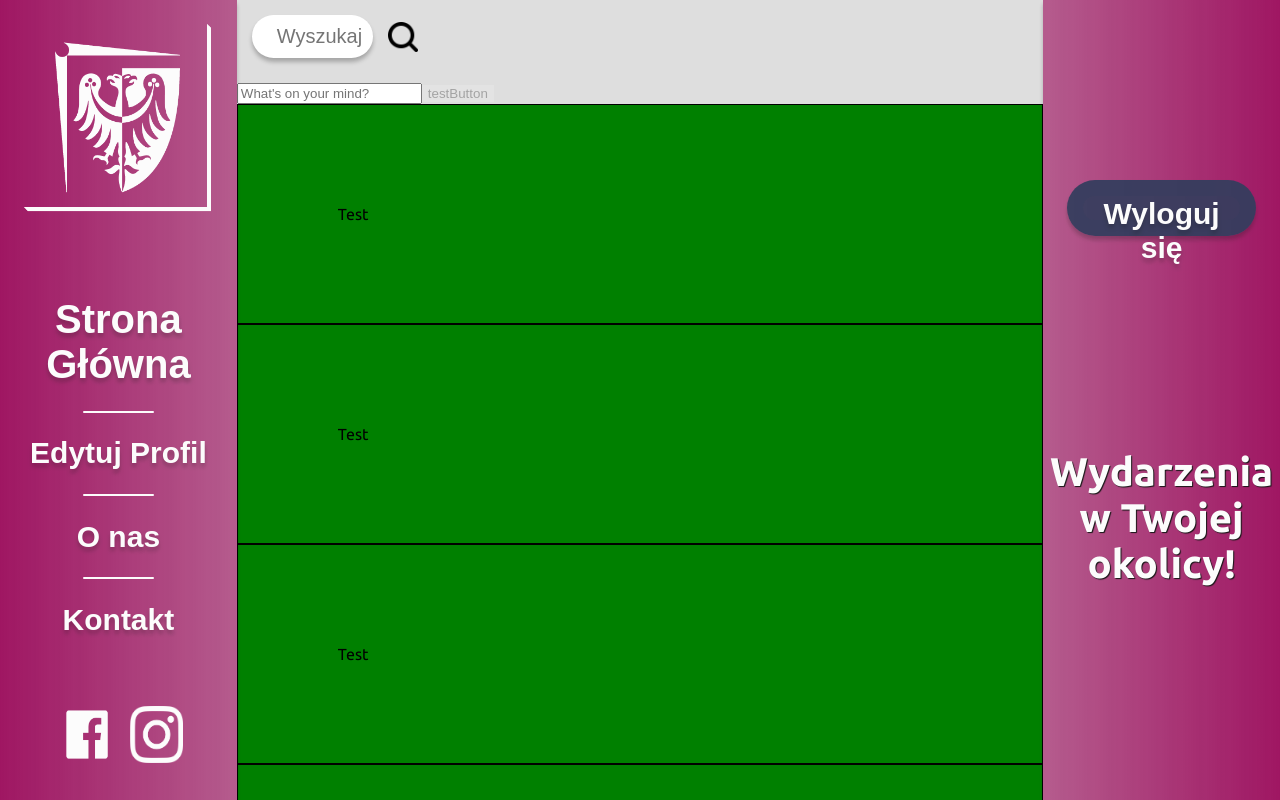
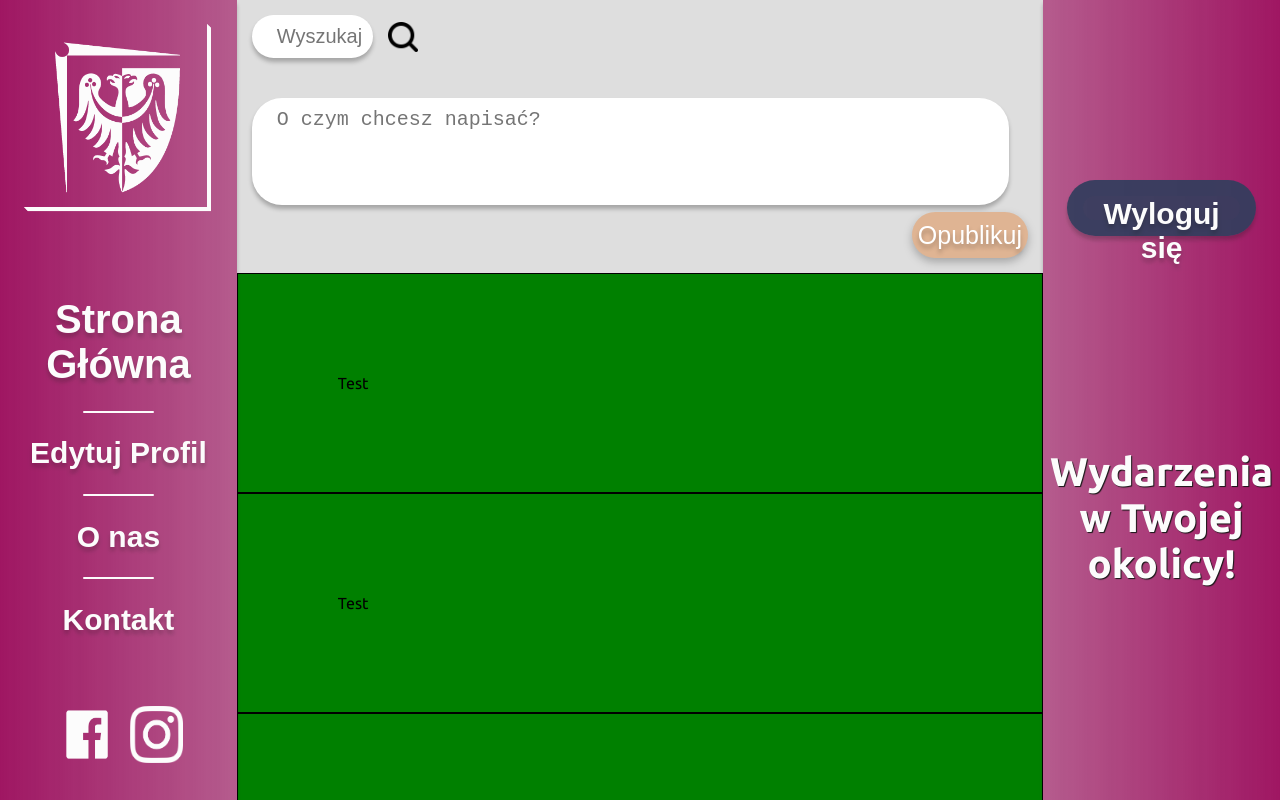
Before and after one commit to RussetFox/Engineering-Thesis-Wirtualna-Politechnika, a React (Create React App) app in the folder wirtualna-front/: page /contents in a window 1280 px wide. Built offline with nearby package versions, Linux system fonts and the light colour scheme.

Commit message:
Alpha 1.4.10: Minor tweaks and changes. Clearing edit history before coming back to coding after finals

```diff
--- a/wirtualna-front/src/Components/Create-Post-Component.tsx
+++ b/wirtualna-front/src/Components/Create-Post-Component.tsx
@@ -2,30 +2,38 @@ import '../Styles/Create-Post-Component.css';
 import React from 'react';
 import { useState } from 'react';
 
-interface CreatePostProps{
-    contentText:React.Dispatch<React.SetStateAction<string>>;
+interface CreatePostProps {
+    contentText: React.Dispatch<React.SetStateAction<string>>;
 }
 
-const CreatePostComponent:React.FC<CreatePostProps> = ({contentText})=>{
-    const [postInput, setPostInput] = useState(() => { return '' })
+const CreatePostComponent: React.FC<CreatePostProps> = ({ contentText }) => {
     const [inputValue, setInputValue] = useState(() => { return '' })
     const [isButtonActive, setIsButtonActive] = useState(() => { return false })
 
-    const handleInputChange = (e) =>{
+    const handleInputChange = (e) => {
         const inputFieldValue = e.target.value;
         setInputValue(inputFieldValue);
-        setIsButtonActive(inputFieldValue.length>=50);
+        setIsButtonActive(inputFieldValue.length >= 50);
+    }
+
+    function handlePostSubmit() {
+        contentText(inputValue);
+        setIsButtonActive(false);
+        setInputValue('');
     }
 
 
     return (
         <div className="create-post-frame">
-            <input
+            <textarea
                 className="create-post-text-area"
-                placeholder="What's on your mind?"
+                placeholder="O czym chcesz napisać?"
                 value={inputValue}
-                onChange={handleInputChange}></input>
-            <button disabled={!isButtonActive} onClick={(e) => setInputValue('')}>testButton</button>
+                onChange={handleInputChange}></textarea>
+            <div className='create-post-button-frame'>
+                <button className="create-post-submit-button"
+                    disabled={!isButtonActive} onClick={handlePostSubmit}>Opublikuj</button>
+            </div>
         </div>
     )
 };
--- a/wirtualna-front/src/Components/Post-View-Component.tsx
+++ b/wirtualna-front/src/Components/Post-View-Component.tsx
@@ -5,26 +5,66 @@ import SearchBar from "./Search-Bar-Component";
 import Post from "./Post-Component";
 import CreatePost from "./Create-Post-Component";
 
+function findHashtagWords(inputStr: string): string[] {
+    const regex = /(?<=#)[a-zA-Z0-9_ąćęłńóśżź]+/g;
+
+    const matchedWords = inputStr.match(regex);
+    if (!matchedWords) return [];
+    return matchedWords;
+}
+
+interface postData {
+    title: string;
+    description: string;
+    tags: string[];
+}
+
+async function postToBack(data: postData) {
+    const response = await fetch('http://localhost:8080/content', {
+        method: 'POST',
+        headers: {
+            'Content-Type': 'application/json'
+        },
+        body: JSON.stringify(data)
+    });
+
+    if (!response.ok) {
+        throw new Error(`HTTP error! status: ${response.status}`);
+    }
+
+    return await response.json(); // Or handle the response as needed
+}
 
 export default function PostViewComponent() {
+
+
     //Handling Tag listing logic
     //Zarządzanie logiką wyświetlania postów po tagach
     const [tagForPosts, setTagForPosts] = useState(() => { return '' });
     useEffect(() => {
-        console.log(tagForPosts);
     }, [tagForPosts])
 
     //Handling posting new content and listing it to existing posts
     //Zarządzanie logiką dodawania nowych postów i wyświetlaniu ich wraz z nowymi postami
-    const [contentCreateText, setContentCreateText] = useState(()=> {return ''})
-    useEffect(()=>{
-        console.log(contentCreateText)
-    },[contentCreateText])
+    const [contentCreateText, setContentCreateText] = useState(() => { return '' })
+
+    useEffect(() => {
+        if (contentCreateText !== '') {
+            const pData: postData = {
+                title: '',
+                description: contentCreateText,
+                tags: findHashtagWords(contentCreateText)
+            };
+            postToBack(pData);
+            setContentCreateText('');
+        }
+    }, [contentCreateText])
+
 
     return (
         <div className="post-view-component">
             <SearchBar sendTag={setTagForPosts} />
-            <CreatePost contentText={setContentCreateText}/>
+            <CreatePost contentText={setContentCreateText} />
             <div className="post-frame">
                 <Post />
                 <Post />
--- a/wirtualna-front/src/Pages/Edit-Profile-Page.tsx
+++ b/wirtualna-front/src/Pages/Edit-Profile-Page.tsx
@@ -1,11 +1,12 @@
 import React from 'react';
+import PostLoginLayout from '../Layout/Post-Login-Layout';
 
-const AboutUsPage: React.FC = () => {
+const EditProfilePage: React.FC = () => {
     return (
-        <div>
-            <h1>Edit Profile Here</h1>
-        </div>
+        <PostLoginLayout>
+            <h1>Edit profile</h1>
+        </PostLoginLayout>
     );
 };
 
-export default AboutUsPage;
+export default EditProfilePage;
--- a/wirtualna-front/src/Styles/Create-Post-Component.css
+++ b/wirtualna-front/src/Styles/Create-Post-Component.css
@@ -1,3 +1,51 @@
-.Create-Post-Text-Area{
-    color: black;
+.create-post-frame {
+    height: 20%;
+    padding: 15px;
+    display: flex;
+    flex-direction: column;
 }
+
+.create-post-frame .create-post-frame:focus{
+    height: 90%;
+}
+
+.create-post-text-area {
+    border-radius: 30px;
+    background: #FFF;
+    padding: 10px;
+    border: none;
+    font-size: 20px;
+    box-shadow: 0px 4px 4px 0px rgba(0, 0, 0, 0.25);
+    width: 95%;
+    height: 95%;
+    text-align: start;
+    font-size: 500;
+    resize: none;
+    text-indent: 15px;
+    transition: 0.5s ease;
+}
+
+
+.create-post-button-frame{
+    height: 50%;
+    margin-top:1%;
+    display: flex;
+    align-items: right;
+    justify-content: right;
+}
+
+.create-post-submit-button{
+    color: #FFF;
+    background-color: #dfb493;
+    border-radius: 30px;
+    filter: drop-shadow(0px 4px 4px rgba(0, 0, 0, 0.25));
+    text-align: center;
+    text-shadow: 0px 4px 4px rgba(0, 0, 0, 0.25);
+    font-size: 25px;
+    height:100%;
+    width: 15%;
+}
+
+.create-post-submit-button:enabled{
+    background-color: #E58B47;
+}
```
